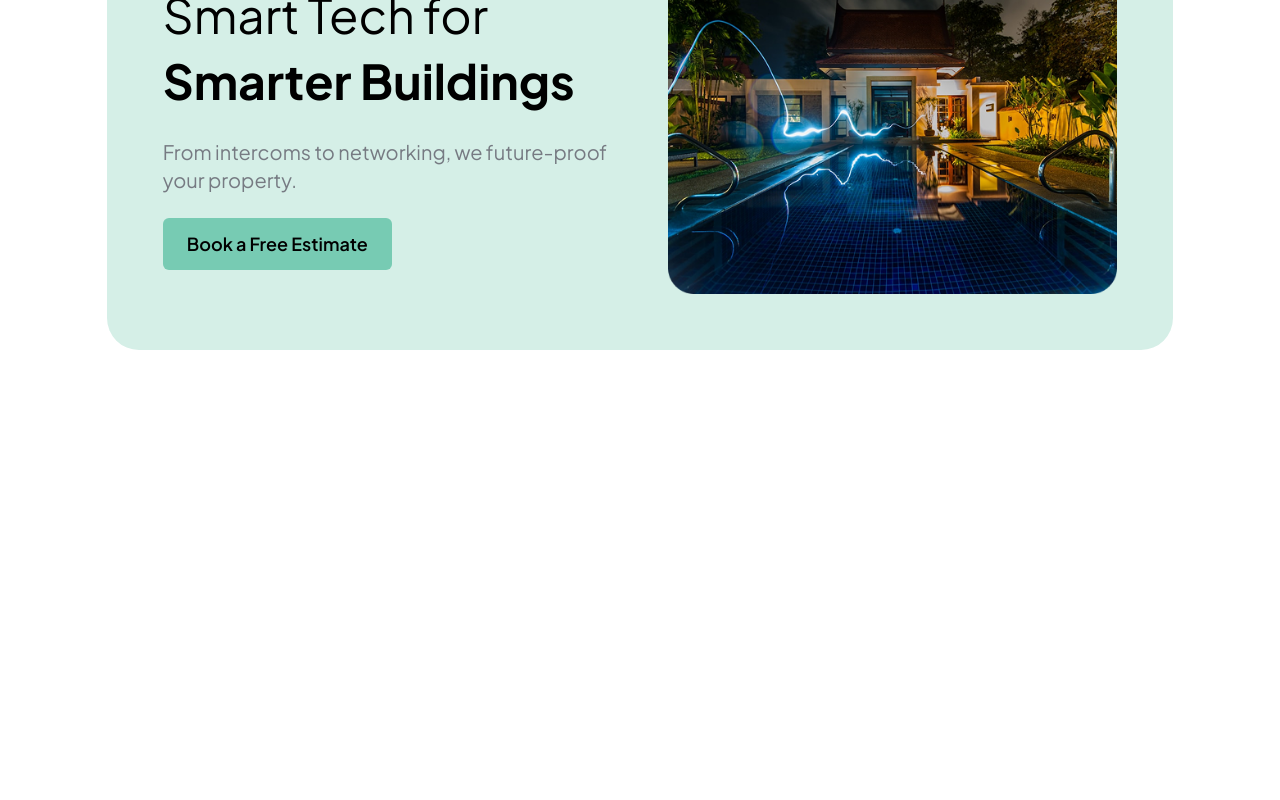
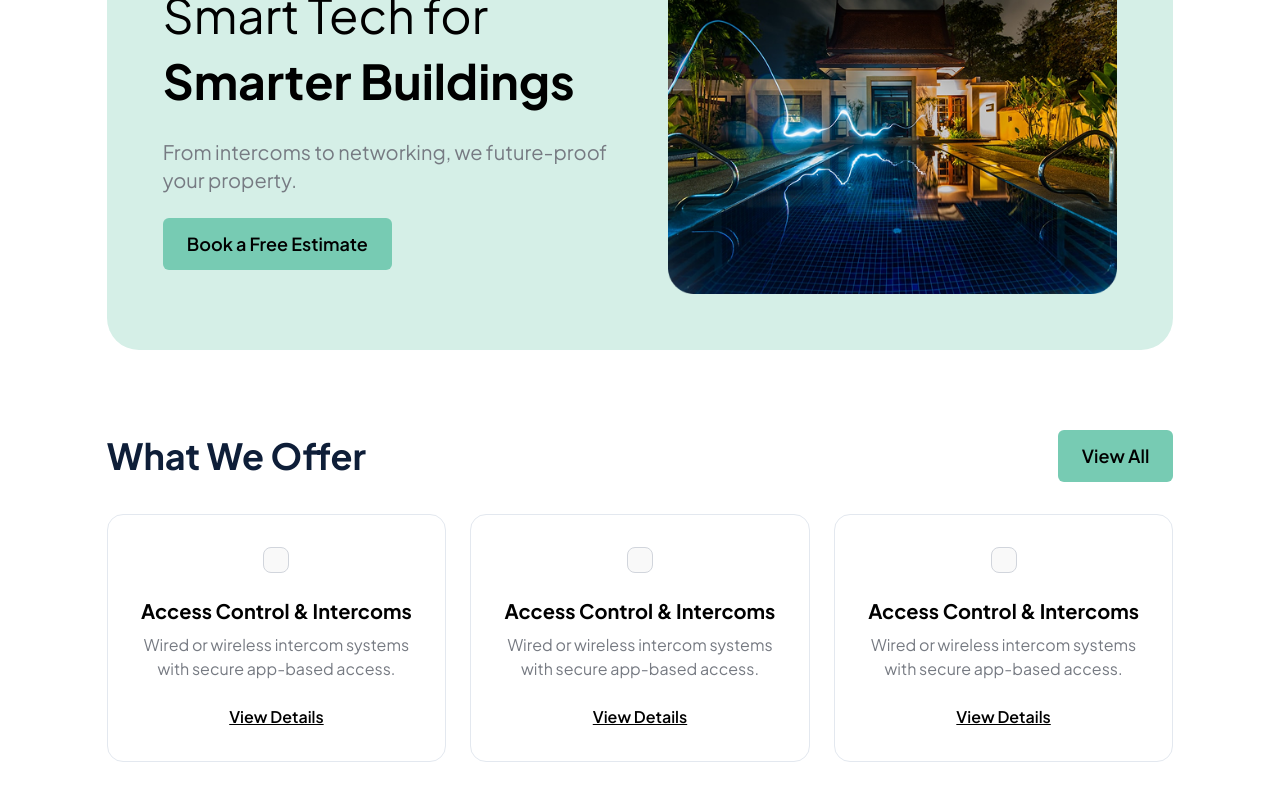
Before and after one commit to apera-softwares/smart-installers, a Next.js app: page / in a window 1280 px wide. Shown: the part 276-1076 px from the top of the page. Before the commit the page ends 800 px from the top, so only its background shows below. Built offline with nearby package versions, Linux system fonts and the light colour scheme.

Commit message:
added what we offer section

```diff
--- a/src/app/page.tsx
+++ b/src/app/page.tsx
@@ -1,6 +1,10 @@
 import Hero from "@/components/Hero";
+import WhatWeOffer from "@/components/WhatWeOffer";
 export default function Home() {
-  return <div className="">
-    <Hero/>
-  </div>;
+  return (
+    <div className="">
+      <Hero />
+      <WhatWeOffer />
+    </div>
+  );
 }
--- a/src/components/Navbar.tsx
+++ b/src/components/Navbar.tsx
@@ -1,6 +1,5 @@
 "use client";
-import Image from "next/image";
-import { useState, useCallback } from "react";
+import { useState } from "react";
 import { usePathname } from "next/navigation";
 import Link from "next/link";
 import { FiMenu } from "react-icons/fi";
--- /dev/null
+++ b/src/components/OfferItem.tsx
@@ -0,0 +1,24 @@
+import React from 'react';
+
+const OfferItem = () => {
+  return (
+    <div className="px-6 py-8 border border-[#E3E8EF] rounded-2xl">
+      <div className="flex items-center justify-center mb-6">
+        <span className=" flex justify-center items-center bg-[#F9F9F9] p-3 border border-gray-300 rounded-lg">
+
+        </span>
+      </div>
+      <div className="flex flex-col items-center">
+        <h3 className="text-xl font-bold text-center mb-2">
+          Access Control & Intercoms
+        </h3>
+        <p className="text-center text-text-muted mb-6">
+          Wired or wireless intercom systems with secure app-based access.
+        </p>
+        <button className="font-semibold underline">View Details</button>
+      </div>
+    </div>
+  );
+}
+
+export default OfferItem
--- /dev/null
+++ b/src/components/WhatWeOffer.tsx
@@ -0,0 +1,25 @@
+import React from "react";
+import OfferItem from "./OfferItem";
+const WhatWeOffer = () => {
+  return (
+    <section className="w-full px-4 sm:px-6 lg:px-0">
+      <div className="w-full lg:max-w-5/6 mx-auto py-12 sm:py-16 lg:py-20">
+        <div className="w-full flex items-center justify-between gap-6 mb-6 lg:mb-8">
+          <h2 className="text-2xl sm:text-3xl lg:text-4xl font-bold text-text-primary">
+            What We Offer
+          </h2>
+          <button className="bg-primary-muted hover:bg-primary text-base lg:text-lg font-semibold px-6 py-3 text-center rounded-md cursor-pointer transition-all duration-300 ">
+            View All
+          </button>
+        </div>
+        <div className="w-full grid grid-cols-1 md:grid-cols-2 lg:grid-cols-3 gap-6">
+          <OfferItem />
+          <OfferItem />
+          <OfferItem />
+        </div>
+      </div>
+    </section>
+  );
+};
+
+export default WhatWeOffer;
```
Also changed, not shown: src/components/TopBar.tsx (+0 -7 lines).
